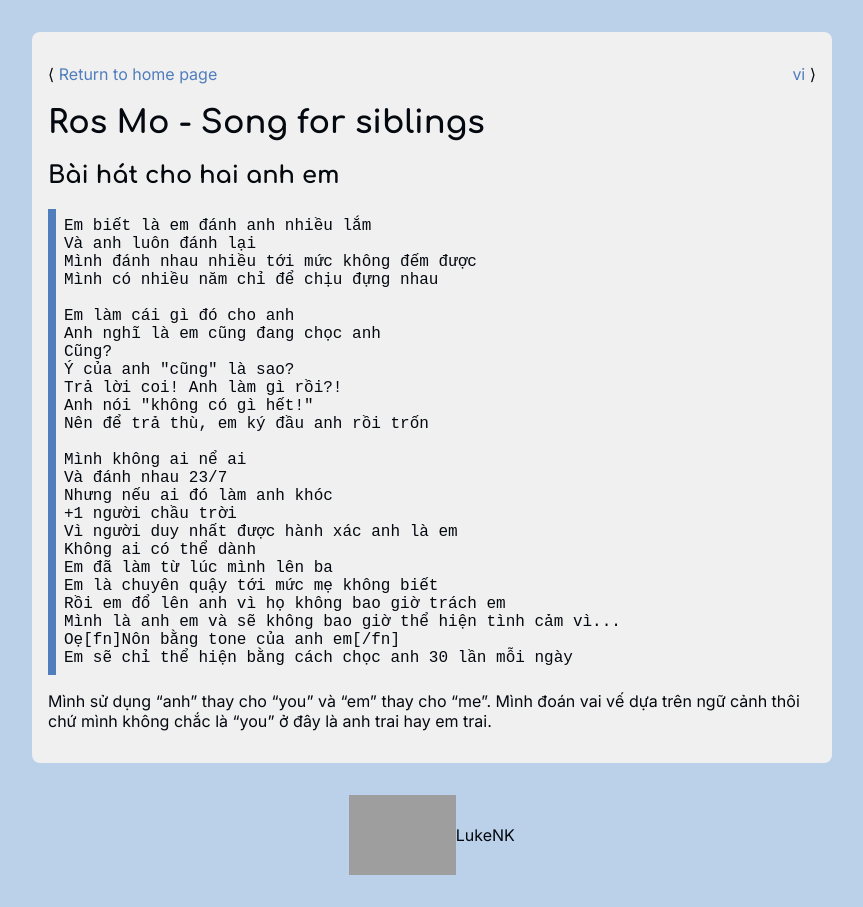
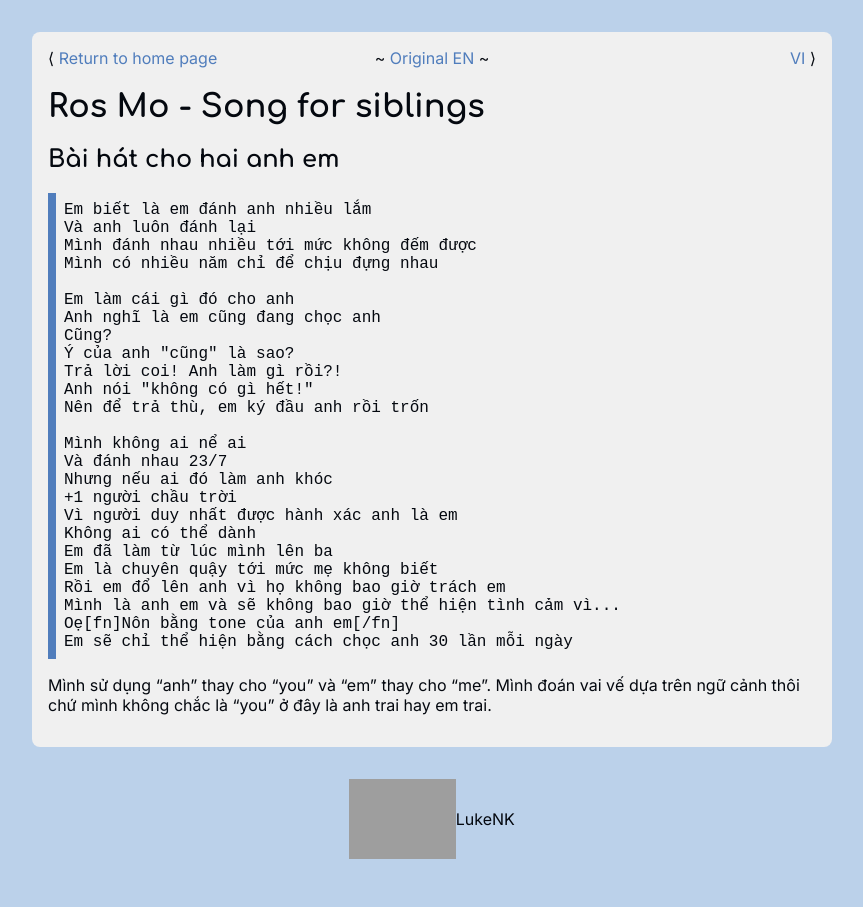
Before and after one commit to LukeNK/lyricstranslate, a Jekyll site: the page built from translations/Ros Mo - Song for siblings.md, in a window 1280 px wide. Shown: the whole page, without its empty margins (208-1071 px from the left). Built offline with Jekyll 4.4.1, drawn with Linux system fonts in a browser that asks for light colours; our own code applies the rules of GitHub Pages for plain Markdown files.

Commit message:
Adjust website look and feel

```diff
--- a/_layouts/song.html
+++ b/_layouts/song.html
@@ -5,10 +5,10 @@ layout: base
 {% assign page.title = page.name | split: ".md" | first %}
 
 <main lang="{{ page.lang }}">
-    <p style="display: flex; justify-content: space-between;">
+    <nav>
         <span>&LeftAngleBracket; <a href="{{ site.url }}">Return to home page</a></span>
         <span><a href="{{ page.link }}">Visit Lyricstranslate</a> &RightAngleBracket;</span>
-    </p>
+    </nav>
     <h1>{{ page.name | split: ".md" | first }}</h1>
     {{ content }}
 </main>
--- a/_layouts/translation.html
+++ b/_layouts/translation.html
@@ -3,15 +3,21 @@ layout: base
 ---
 
 <main lang="en">
-    <p style="display: flex; justify-content: space-between;">
+    <nav>
         <span>&LeftAngleBracket; <a href="{{ site.url }}">Return to home page</a></span>
+        {% for song in site.pages %}
+            {% if song.name == page.name and song.dir != page.dir %}
+                <span>~ <a href="{{ site.url }}{{ song.url }}">Original {{ song.lang | upcase }}</a> ~</span>
+                {% break %}
+            {% endif %}
+        {% endfor %}
         <span>
             {% for lang in page.trans %}
-                <a id="lang-{{ lang[0] }}" href="{{ lang[1] }}">{{ lang[0] }}</a>
+                <a id="lang-{{ lang[0] }}" href="{{ lang[1] }}">{{ lang[0] | upcase }}</a>
             {% endfor %}
             &RightAngleBracket;
         </span>
-    </p>
+    </nav>
     <h1>{{ page.name | split: ".md" | first }}</h1>
     {{ content }}
 </main>
--- a/index.html
+++ b/index.html
@@ -5,7 +5,7 @@ layout: base
 <main>
     <div style="display: flex; justify-content: space-around; height: 10rem; align-items: center;">
         <img src="https://lukenk.github.io/print/letterhead.svg" style="height: inherit;">
-        <h1>Songs' lyrics and translation by LukeNK</h1>
+        <h1>Song lyrics and translations by LukeNK</h1>
     </div>
 
     <h2>List of all the songs:</h2>
--- a/style.css
+++ b/style.css
@@ -60,6 +60,21 @@ ul li code {
 }
 
 /* Lyrics page */
+nav {
+    display: flex;
+    justify-content: space-between;
+}
+nav span {
+    flex: 1 0 0;
+    text-align: center;
+}
+nav span:first-child {
+    text-align: left;
+}
+nav span:last-child {
+    text-align: right;
+}
+
 pre {
     border-left: 0.5rem solid var(--color-theme);
     padding: 0.5rem;
```
